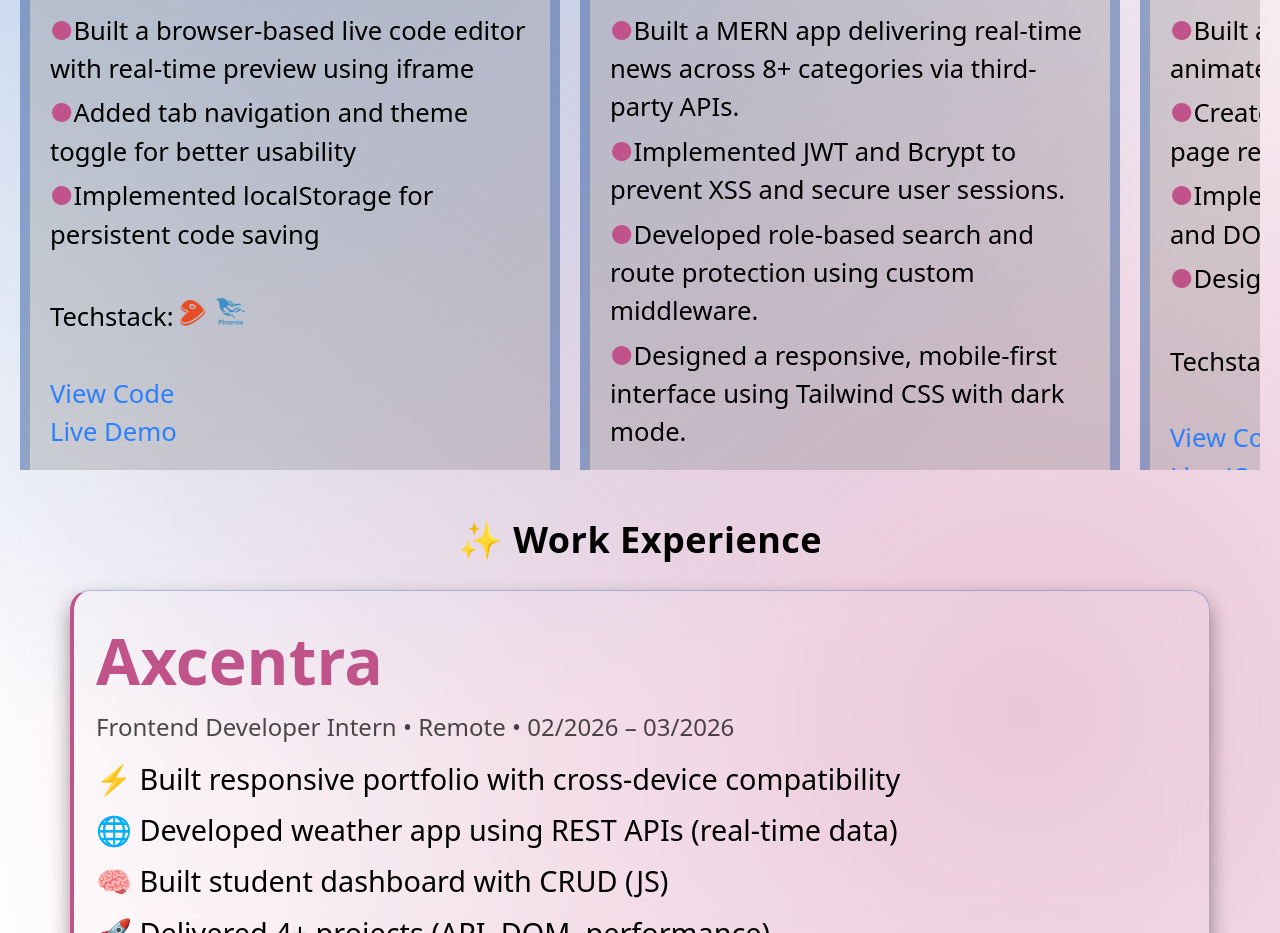
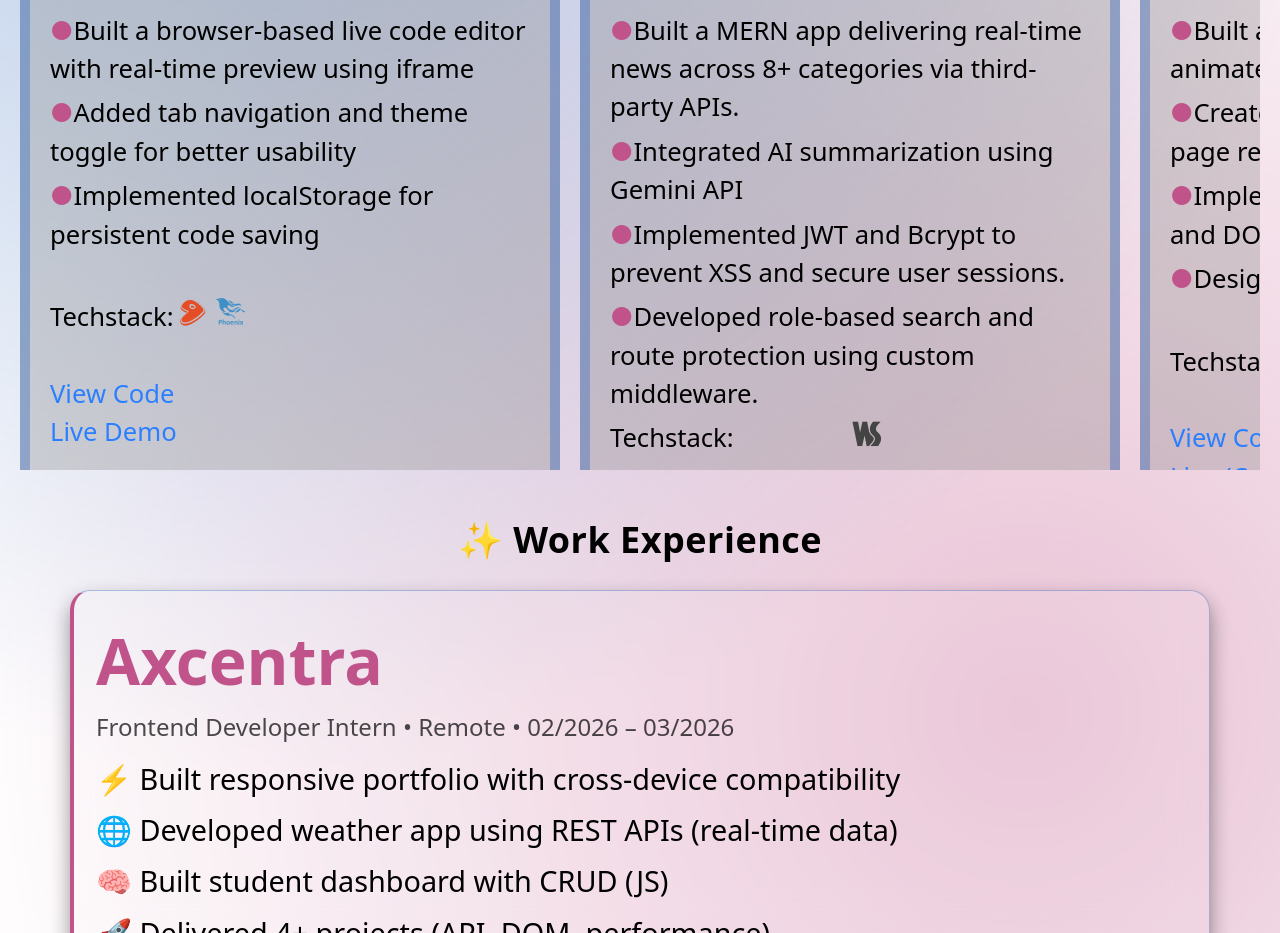
Before and after one commit to topperguy7/portfolio_v3, a React (Vite) app: page / in a window 1280 px wide. Shown: the part 1100-2033 px from the top of the page. Built offline with nearby package versions, Linux system fonts and the light colour scheme.

Commit message:
newsmania feature changes

```diff
--- a/src/components/Projects.jsx
+++ b/src/components/Projects.jsx
@@ -48,9 +48,9 @@ function Projects(props){
                 </h1>
                 <h3>⚡ Real-time <span className='font-cge'>●</span> 📰 News <span className='font-cge'>●</span> 🎯 Filtering</h3><br></br>
                 <p><span className='font-cge'>●</span>Built a MERN app delivering real-time news across 8+ categories via third-party APIs.</p>
+                <p><span className='font-cge'>●</span>Integrated AI summarization using Gemini API</p>
                 <p><span className='font-cge'>●</span>Implemented JWT and Bcrypt to prevent XSS and secure user sessions.</p>
                 <p><span className='font-cge'>●</span>Developed role-based search and route protection using custom middleware.</p>
-                <p><span className='font-cge'>●</span>Designed a responsive, mobile-first interface using Tailwind CSS with dark mode.</p><br></br>
                 <h2>
                   Techstack:<i className='devicon-react-plain colored'></i>
                             <i className='devicon-tailwindcss-plain colored'></i>
@@ -181,9 +181,9 @@ function Projects(props){
                 </h1>
                 <h3>⚡ Real-time <span className='font-cge'>●</span> 📰 News <span className='font-cge'>●</span> 🎯 Filtering</h3><br></br>
                 <p><span className='font-cge'>●</span>Built a MERN app delivering real-time news across 8+ categories via third-party APIs.</p>
+                <p><span className='font-cge'>●</span>Integrated AI summarization using Gemini API</p>
                 <p><span className='font-cge'>●</span>Implemented JWT and Bcrypt to prevent XSS and secure user sessions.</p>
                 <p><span className='font-cge'>●</span>Developed role-based search and route protection using custom middleware.</p>
-                <p><span className='font-cge'>●</span>Designed a responsive, mobile-first interface using Tailwind CSS with dark mode.</p><br></br>
                 <h2>
                   Techstack:<i className='devicon-react-plain colored'></i>
                             <i className='devicon-tailwindcss-plain colored'></i>
```
